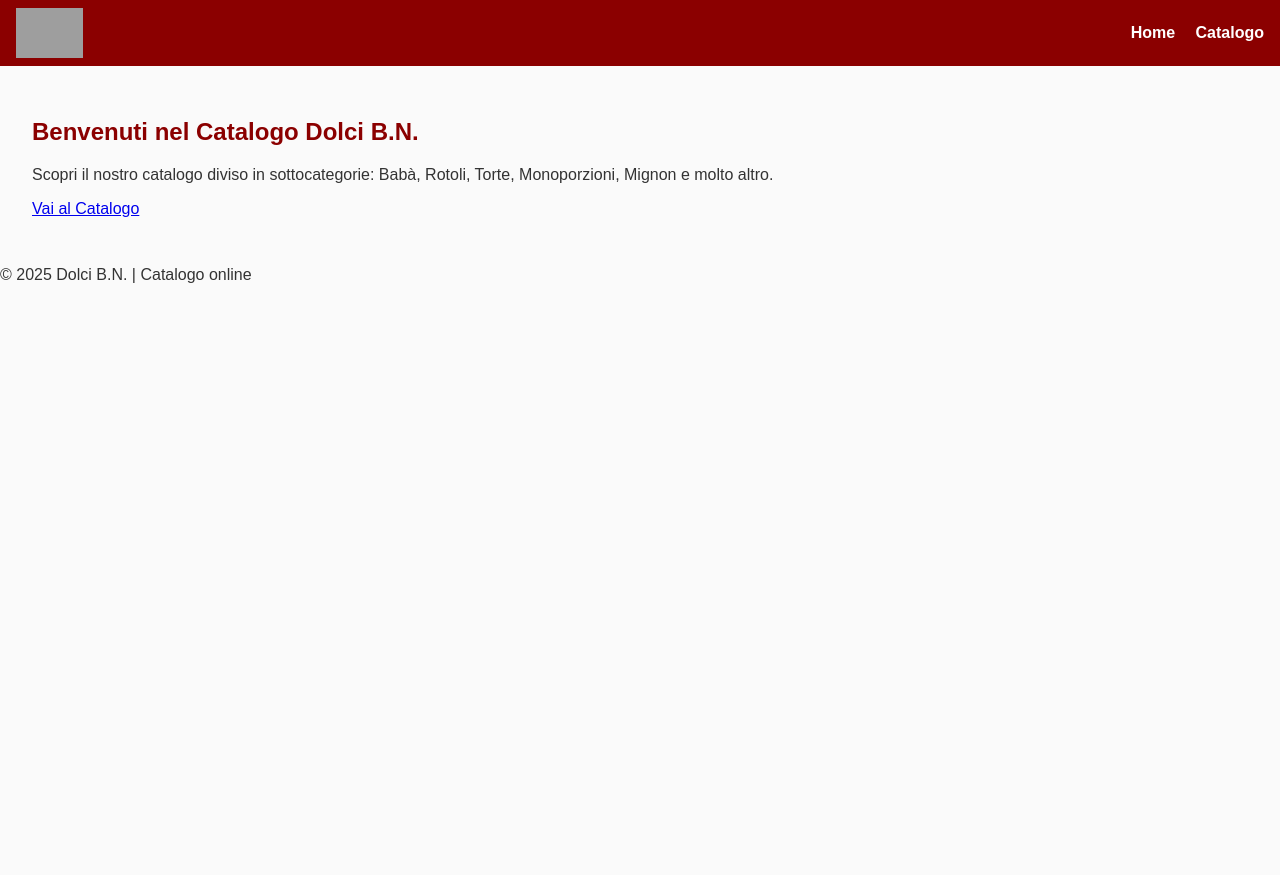
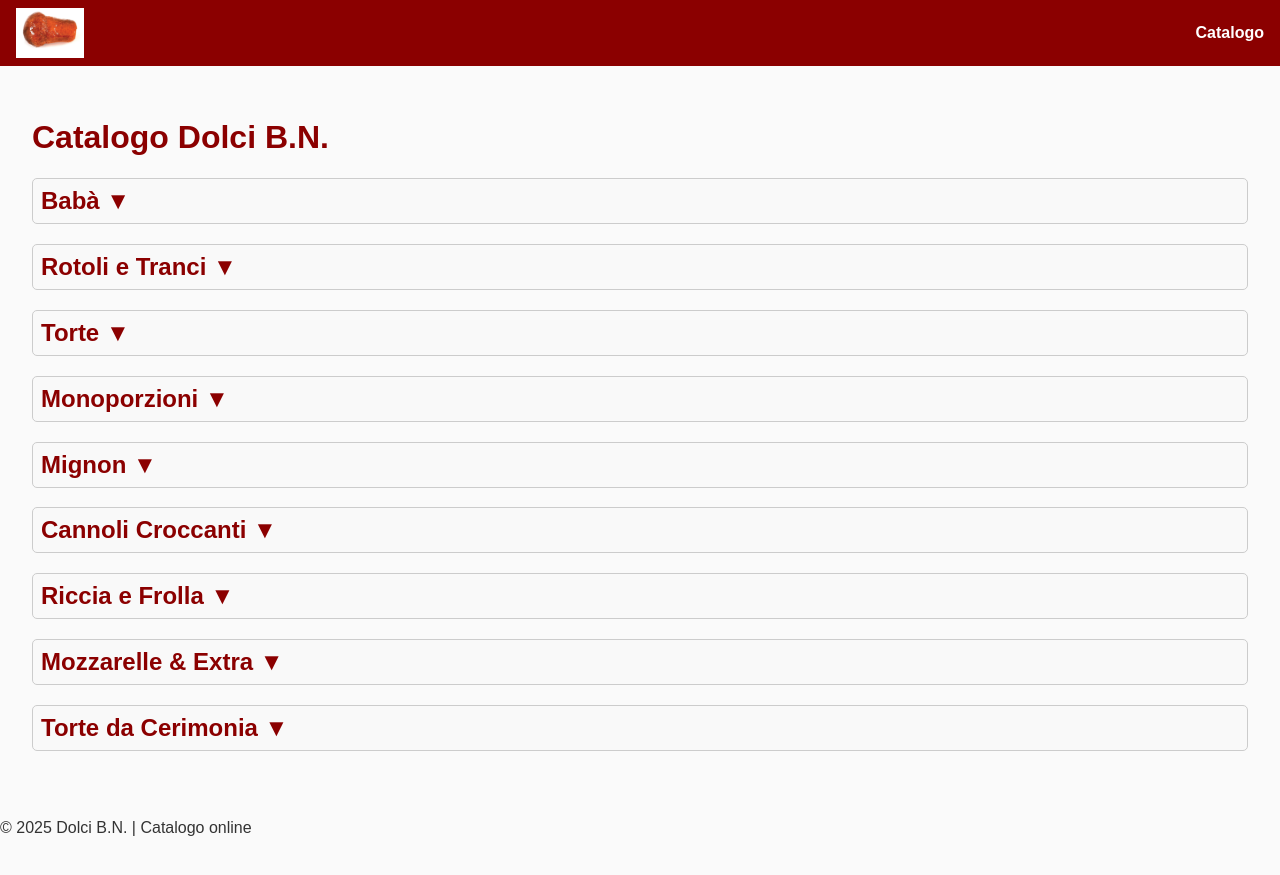
Before and after one commit to FedeNoce/fedenoce.github.io, a Jekyll site: the page seesweet/index.html, which Jekyll copies as it is, in a window 1280 px wide. Shown: the top 875 px of the page. Built offline with Jekyll 4.4.1, drawn with Linux system fonts in a browser that asks for light colours; grey boxes are pictures that could not be loaded.

Commit message:
modified:   seesweet/index.html

```diff
--- a/seesweet/index.html
+++ b/seesweet/index.html
@@ -8,23 +8,197 @@
 </head>
 <body>
   <header>
-    <img src="logo.png" alt="Dolci B.N. Logo" class="logo">
+    <img src="./assets/immagini/logo.png" alt="Dolci B.N. Logo" class="logo">
     <nav>
-      <a href="index.html">Home</a>
-      <a href="catalogo.html">Catalogo</a>
+      <a href="index.html">Catalogo</a>
     </nav>
   </header>
 
   <main>
-    <section class="intro">
-      <h1>Benvenuti nel Catalogo Dolci B.N.</h1>
-      <p>Scopri il nostro catalogo diviso in sottocategorie: Babà, Rotoli, Torte, Monoporzioni, Mignon e molto altro.</p>
-      <a class="button" href="catalogo.html">Vai al Catalogo</a>
+    <h1>Catalogo Dolci B.N.</h1>
+
+    <!-- Babà -->
+    <section class="categoria">
+      <h2 class="toggle">Babà ▼</h2>
+      <div class="prodotti">
+        <article>
+          <img src="./assets/immagini/img_1.jpeg" alt="Babà mignon">
+          <h3>Babà mignon</h3>
+          <p>Confezioni da 15 o 30 pezzi, vari gusti disponibili.</p>
+          <p class="prezzo">Prezzo: XX,XX €</p>
+        </article>
+        <article>
+          <img src="./assets/immagini/img_2.jpeg" alt="Monoporzione Savarin">
+          <h3>Monoporzione Savarin</h3>
+          <p>Varianti: crema al pistacchio, amarene, fragole.</p>
+          <p class="prezzo">Prezzo: XX,XX €</p>
+        </article>
+        <article>
+          <img src="./assets/immagini/img_3.jpeg" alt="Tronco Babà">
+          <h3>Tronco Babà</h3>
+          <p>Varianti: crema e fragole, panna e cioccolato.</p>
+          <p class="prezzo">Prezzo: XX,XX €</p>
+        </article>
+      </div>
     </section>
+
+    <!-- Rotoli e Tranci -->
+    <section class="categoria">
+      <h2 class="toggle">Rotoli e Tranci ▼</h2>
+      <div class="prodotti">
+        <article>
+          <img src="./assets/immagini/img_5.jpeg" alt="Rotolo Pistacchio">
+          <h3>Rotolo Pistacchio</h3>
+          <p>Pan di spagna, mousse ricotta e pistacchio.</p>
+          <p class="prezzo">Prezzo: XX,XX €</p>
+        </article>
+        <article>
+          <img src="./assets/immagini/img_5.jpeg" alt="Rotolo Cuor di Fragola">
+          <h3>Rotolo Cuor di Fragola</h3>
+          <p>Pan di spagna, crema chantilly e fragoline.</p>
+          <p class="prezzo">Prezzo: XX,XX €</p>
+        </article>
+      </div>
+    </section>
+
+    <!-- Torte -->
+    <section class="categoria">
+      <h2 class="toggle">Torte ▼</h2>
+      <div class="prodotti">
+        <article>
+          <img src="./assets/immagini/img_6.jpeg" alt="Torta Noemi">
+          <h3>Noemi</h3>
+          <p>Wafer e crema alla nocciola e cioccolato.</p>
+          <p class="prezzo">Prezzo: XX,XX €</p>
+        </article>
+        <article>
+          <img src="./assets/immagini/img_7.jpeg" alt="Torta Cocco e Nocciolata">
+          <h3>Cocco e Nocciolata</h3>
+          <p>Pan di spagna al cacao, mousse ricotta panna e cocco.</p>
+          <p class="prezzo">Prezzo: XX,XX €</p>
+        </article>
+      </div>
+    </section>
+
+    <!-- Monoporzioni -->
+    <section class="categoria">
+      <h2 class="toggle">Monoporzioni ▼</h2>
+      <div class="prodotti">
+        <article>
+          <img src="./assets/immagini/img_8.jpeg" alt="Monoporzione Piramide">
+          <h3>Piramide</h3>
+          <p>Pan di spagna al cacao, crema mascarpone e cuore caffè.</p>
+          <p class="prezzo">Prezzo: XX,XX €</p>
+        </article>
+        <article>
+          <img src="./assets/immagini/img_9.jpeg" alt="Monoporzione Wafer">
+          <h3>Wafer</h3>
+          <p>Bavarese al cioccolato bianco e wafer caramellati.</p>
+          <p class="prezzo">Prezzo: XX,XX €</p>
+        </article>
+      </div>
+    </section>
+
+    <!-- Mignon -->
+    <section class="categoria">
+      <h2 class="toggle">Mignon ▼</h2>
+      <div class="prodotti">
+        <article>
+          <img src="./assets/immagini/img_10.jpeg" alt="Finger Food">
+          <h3>Finger Food</h3>
+          <p>Vari gusti: panna e nocciolata, pistacchio e babà...</p>
+          <p class="prezzo">Prezzo: XX,XX €</p>
+        </article>
+        <article>
+          <img src="./assets/immagini/img_11.jpeg" alt="Trancetti">
+          <h3>Trancetti</h3>
+          <p>Gusti: frutti di bosco, banana, malaga...</p>
+          <p class="prezzo">Prezzo: XX,XX €</p>
+        </article>
+      </div>
+    </section>
+
+    <!-- Cannoli -->
+    <section class="categoria">
+      <h2 class="toggle">Cannoli Croccanti ▼</h2>
+      <div class="prodotti">
+        <article>
+          <img src="./assets/immagini/img_12.jpeg" alt="Cannolo Croccante">
+          <h3>Cannolo Croccante</h3>
+          <p>Arachidi e mandorle caramellate.</p>
+          <p class="prezzo">Prezzo: XX,XX €</p>
+        </article>
+      </div>
+    </section>
+
+    <!-- Riccia e Frolla -->
+    <section class="categoria">
+      <h2 class="toggle">Riccia e Frolla ▼</h2>
+      <div class="prodotti">
+        <article>
+          <img src="./assets/immagini/img_13.jpeg" alt="Riccia e Frolla">
+          <h3>Riccia e Frolla</h3>
+          <p>Prodotto fresco, confezioni da 10 pezzi.</p>
+          <p class="prezzo">Prezzo: XX,XX €</p>
+        </article>
+      </div>
+    </section>
+
+    <!-- Mozzarelle -->
+    <section class="categoria">
+      <h2 class="toggle">Mozzarelle & Extra ▼</h2>
+      <div class="prodotti">
+        <article>
+          <img src="./assets/immagini/img_14.jpeg" alt="Mozzarella di Bufala">
+          <h3>Mozzarella di Bufala</h3>
+          <p>Scadenza 3-5 giorni.</p>
+          <p class="prezzo">Prezzo: XX,XX €</p>
+        </article>
+        <article>
+          <img src="./assets/immagini/img_15.jpeg" alt="Provola Affumicata">
+          <h3>Provola Affumicata</h3>
+          <p>Conservata nel siero, scadenza 7 giorni.</p>
+          <p class="prezzo">Prezzo: XX,XX €</p>
+        </article>
+      </div>
+    </section>
+
+    <!-- Cerimonia -->
+    <section class="categoria">
+      <h2 class="toggle">Torte da Cerimonia ▼</h2>
+      <div class="prodotti">
+        <article>
+          <img src="./assets/immagini/img_16.jpeg" alt="Torte da cerimonia">
+          <h3>Torte su richiesta</h3>
+          <p>Torte personalizzate per eventi speciali.</p>
+          <p class="prezzo">Prezzo: XX,XX €</p>
+        </article>
+      </div>
+    </section>
+
   </main>
 
   <footer>
     <p>© 2025 Dolci B.N. | Catalogo online</p>
   </footer>
+
+  <script>
+    // Funzionamento tendine
+    document.addEventListener("DOMContentLoaded", () => {
+      const toggles = document.querySelectorAll(".toggle");
+      toggles.forEach(toggle => {
+        toggle.addEventListener("click", () => {
+          const prodotti = toggle.nextElementSibling;
+          if (prodotti.style.display === "block") {
+            prodotti.style.display = "none";
+            toggle.textContent = toggle.textContent.replace("▲","▼");
+          } else {
+            prodotti.style.display = "block";
+            toggle.textContent = toggle.textContent.replace("▼","▲");
+          }
+        });
+      });
+    });
+  </script>
 </body>
 </html>
```
